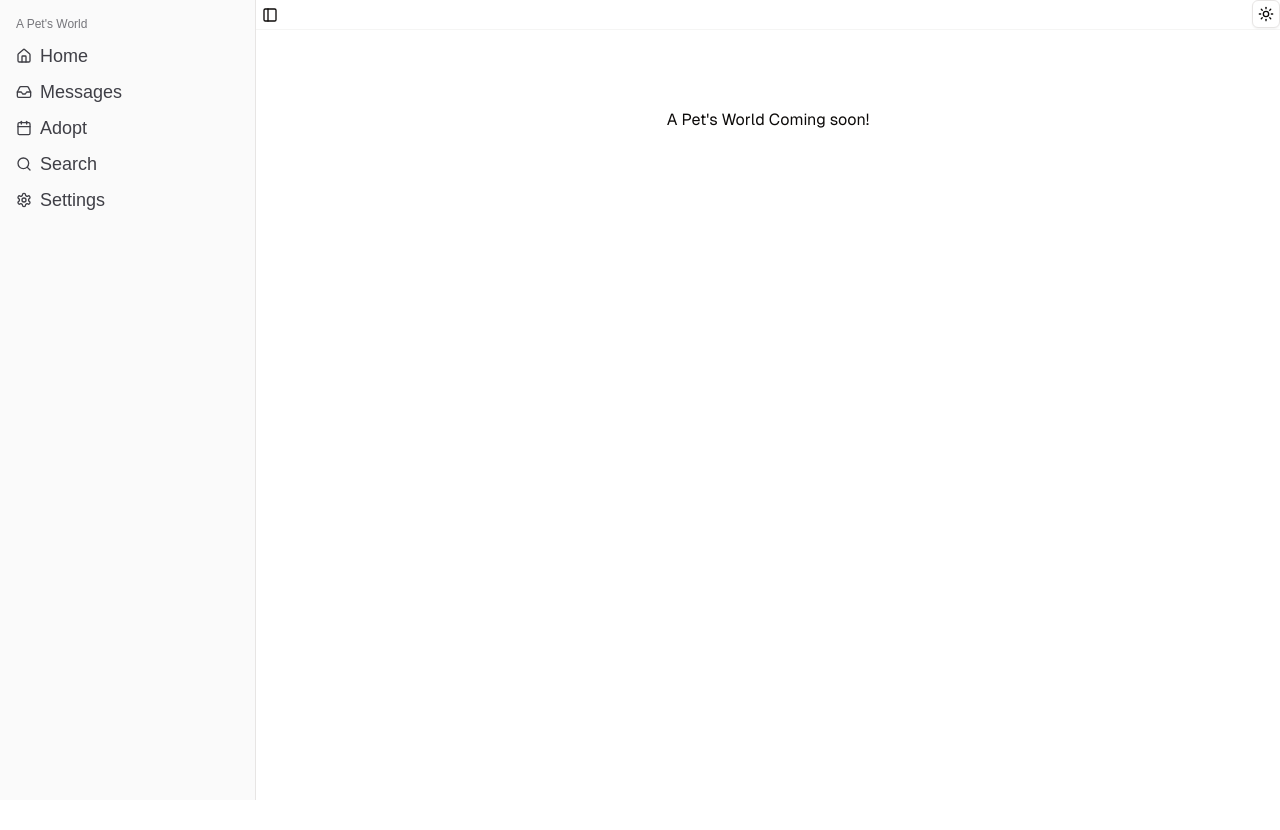
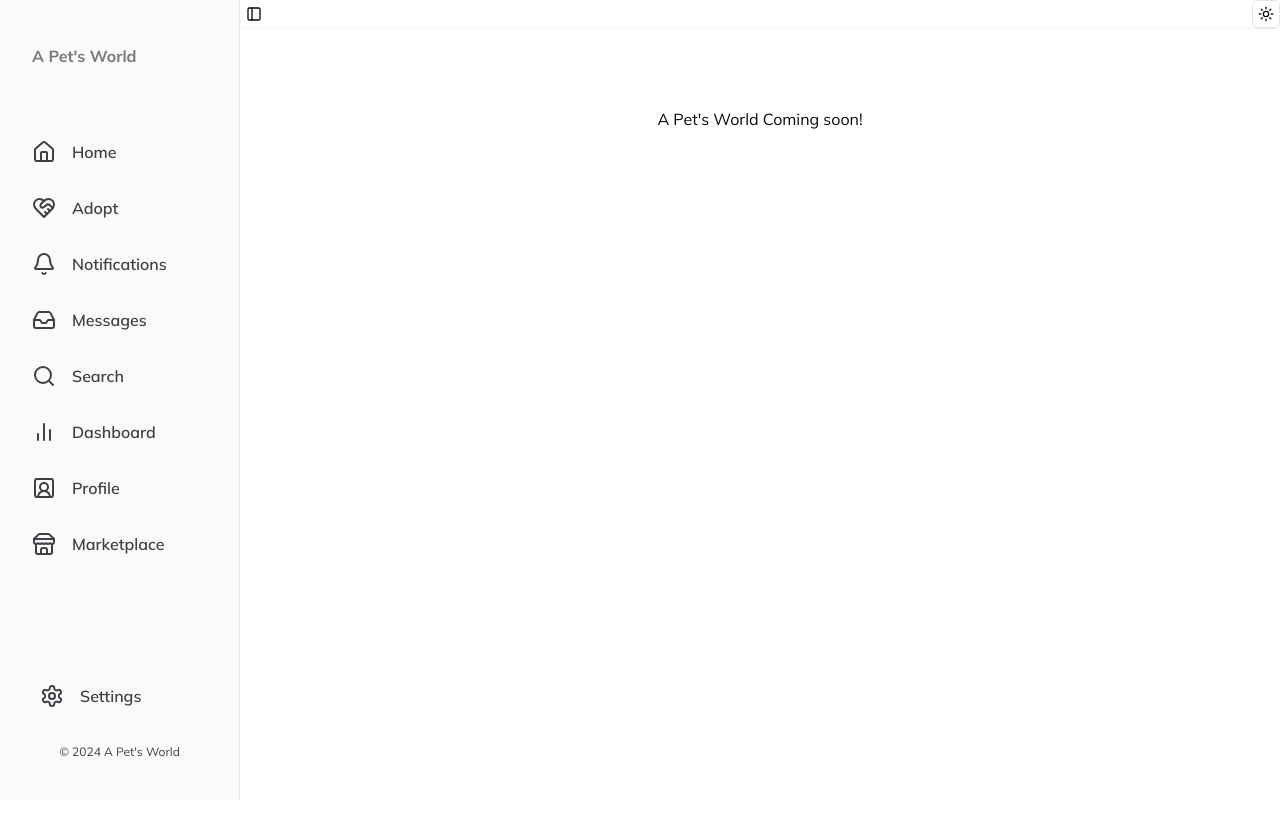
Before and after one commit to gDub74/a-pets-world, a Next.js app: page / in a window 1280 px wide. Built offline with nearby package versions, Linux system fonts and the light colour scheme.

Commit message:
feat: sidebar planning of features, styling and icon choices

```diff
--- a/app/layout.tsx
+++ b/app/layout.tsx
@@ -1,5 +1,6 @@
 import type { Metadata } from "next";
-import localFont from "next/font/local";
+// import localFont from "next/font/local";
+import { Mulish } from "next/font/google";
 import { SidebarProvider } from "@/components/ui/sidebar";
 import { AppSidebar } from "@/components/app-sidebar";
 
@@ -8,15 +9,8 @@ import { ThemeProvider } from "@/components/theme-provider";
 
 import { AppHeader } from "@/components/app-header";
 
-const geistSans = localFont({
-    src: "./fonts/GeistVF.woff",
-    variable: "--font-geist-sans",
-    weight: "100 900",
-});
-const geistMono = localFont({
-    src: "./fonts/GeistMonoVF.woff",
-    variable: "--font-geist-mono",
-    weight: "100 900",
+const mulish = Mulish({
+    subsets: ["latin"],
 });
 
 export const metadata: Metadata = {
@@ -32,9 +26,7 @@ export default function RootLayout({
 }>) {
     return (
         <html lang="en">
-            <body
-                className={`${geistSans.variable} ${geistMono.variable} antialiased`}
-            >
+            <body className={`${mulish.className} antialiased`}>
                 <ThemeProvider
                     attribute="class"
                     defaultTheme="system"
--- a/components/app-sidebar.tsx
+++ b/components/app-sidebar.tsx
@@ -1,9 +1,20 @@
 import { ReactElement } from "react";
-import { Calendar, Home, Inbox, Search, Settings } from "lucide-react";
+import {
+    Home,
+    Inbox,
+    Search,
+    Settings,
+    ChartNoAxesColumn as Dashboard,
+    HeartHandshake as Adopt,
+    SquareUserRound as Profile,
+    Bell as Notifications,
+    Store as Marketplace,
+} from "lucide-react";
 
 import {
     Sidebar,
     SidebarContent,
+    SidebarFooter,
     SidebarGroup,
     SidebarGroupContent,
     SidebarGroupLabel,
@@ -20,20 +31,43 @@ const items = [
         icon: Home,
     },
     {
+        title: "Adopt",
+        url: "#",
+        icon: Adopt,
+    },
+    {
+        title: "Notifications",
+        url: "#",
+        icon: Notifications,
+    },
+    {
         title: "Messages",
         url: "#",
         icon: Inbox,
-    },
-    {
-        title: "Adopt",
-        url: "#",
-        icon: Calendar,
     },
     {
         title: "Search",
         url: "#",
         icon: Search,
     },
+    {
+        title: "Dashboard",
+        url: "#",
+        icon: Dashboard,
+    },
+    {
+        title: "Profile",
+        url: "#",
+        icon: Profile,
+    },
+    {
+        title: "Marketplace",
+        url: "#",
+        icon: Marketplace,
+    },
+];
+
+const footerItems = [
     {
         title: "Settings",
         url: "#",
@@ -43,17 +77,23 @@ const items = [
 
 export const AppSidebar = (): ReactElement => (
     <Sidebar>
-        <SidebarContent>
-            <SidebarGroup>
-                <SidebarGroupLabel>{"A Pet's World"}</SidebarGroupLabel>
+        <SidebarContent className="h-full p-4">
+            <SidebarGroup className="h-full">
+                <SidebarGroupLabel className="h-16 text-base font-bold mb-12">
+                    {/* TODO: Replace with svg logo */}
+                    {"A Pet's World"}
+                </SidebarGroupLabel>
                 <SidebarGroupContent>
-                    <SidebarMenu>
+                    <SidebarMenu className="gap-6">
                         {items.map((item) => (
                             <SidebarMenuItem key={item.title}>
-                                <SidebarMenuButton asChild>
+                                <SidebarMenuButton
+                                    asChild
+                                    className="[&_svg]:size-6"
+                                >
                                     <a href={item.url}>
-                                        <item.icon />
-                                        <span className="text-lg">
+                                        <item.icon className="mr-2" />
+                                        <span className="text-base my-12 font-semibold">
                                             {item.title}
                                         </span>
                                     </a>
@@ -64,5 +104,20 @@ export const AppSidebar = (): ReactElement => (
                 </SidebarGroupContent>
             </SidebarGroup>
         </SidebarContent>
+        <SidebarFooter className="p-8">
+            {footerItems.map((item) => (
+                <SidebarMenuButton asChild className="[&_svg]:size-6">
+                    <a href={item.url}>
+                        <item.icon className="mr-2" />
+                        <span className="text-base my-8 font-semibold">
+                            {item.title}
+                        </span>
+                    </a>
+                </SidebarMenuButton>
+            ))}
+            <div className="h-8 mt-4 flex items-center justify-center">
+                <span className="text-xs">{"© 2024 A Pet's World"}</span>
+            </div>
+        </SidebarFooter>
     </Sidebar>
 );
--- a/components/ui/sidebar.tsx
+++ b/components/ui/sidebar.tsx
@@ -21,7 +21,7 @@ import {
 
 const SIDEBAR_COOKIE_NAME = "sidebar:state";
 const SIDEBAR_COOKIE_MAX_AGE = 60 * 60 * 24 * 7;
-const SIDEBAR_WIDTH = "16rem";
+const SIDEBAR_WIDTH = "15rem";
 const SIDEBAR_WIDTH_MOBILE = "18rem";
 const SIDEBAR_WIDTH_ICON = "3rem";
 const SIDEBAR_KEYBOARD_SHORTCUT = "b"; // Cmd/Ctrl + "b" would be actual shortcut.
```
